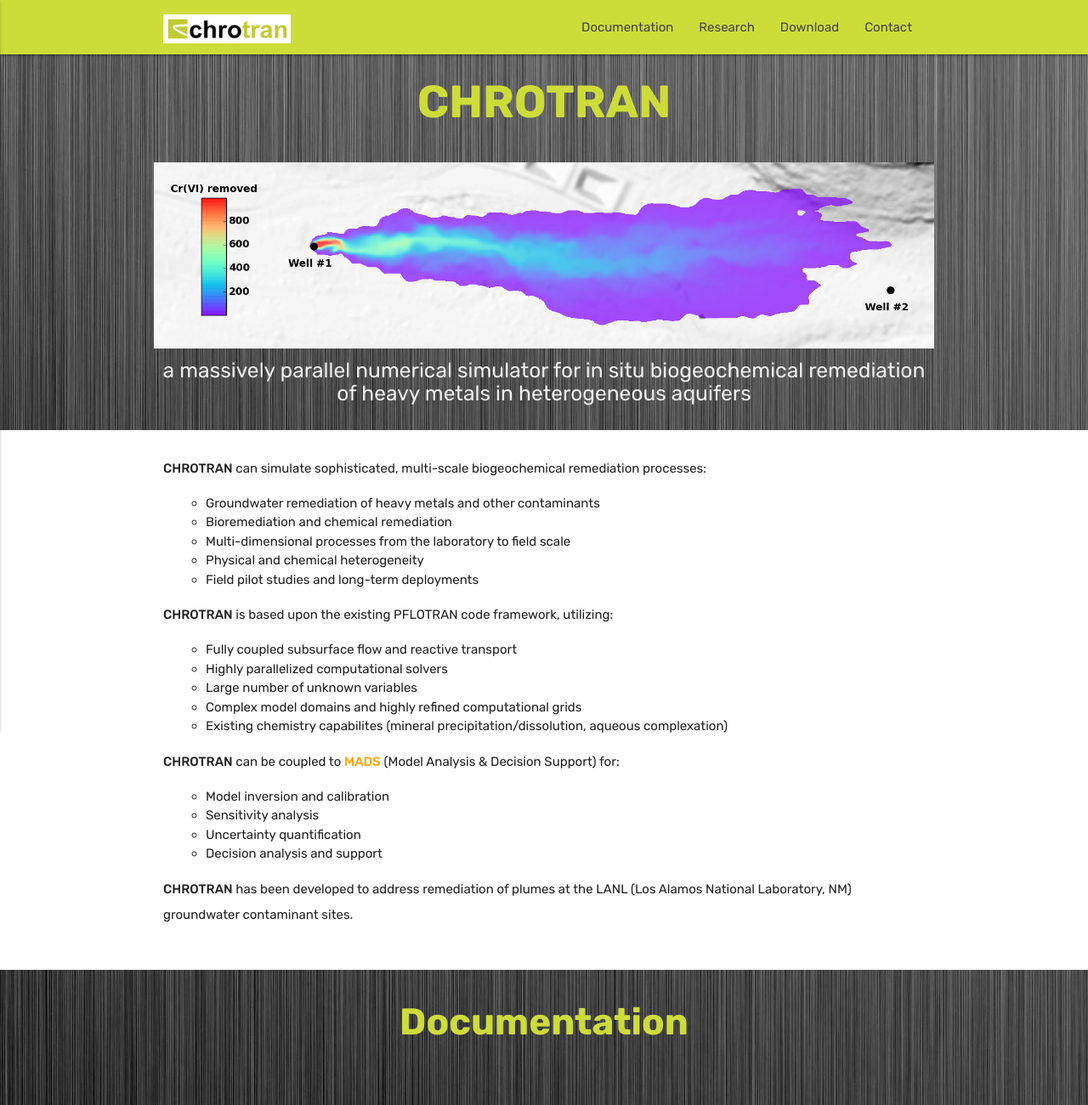
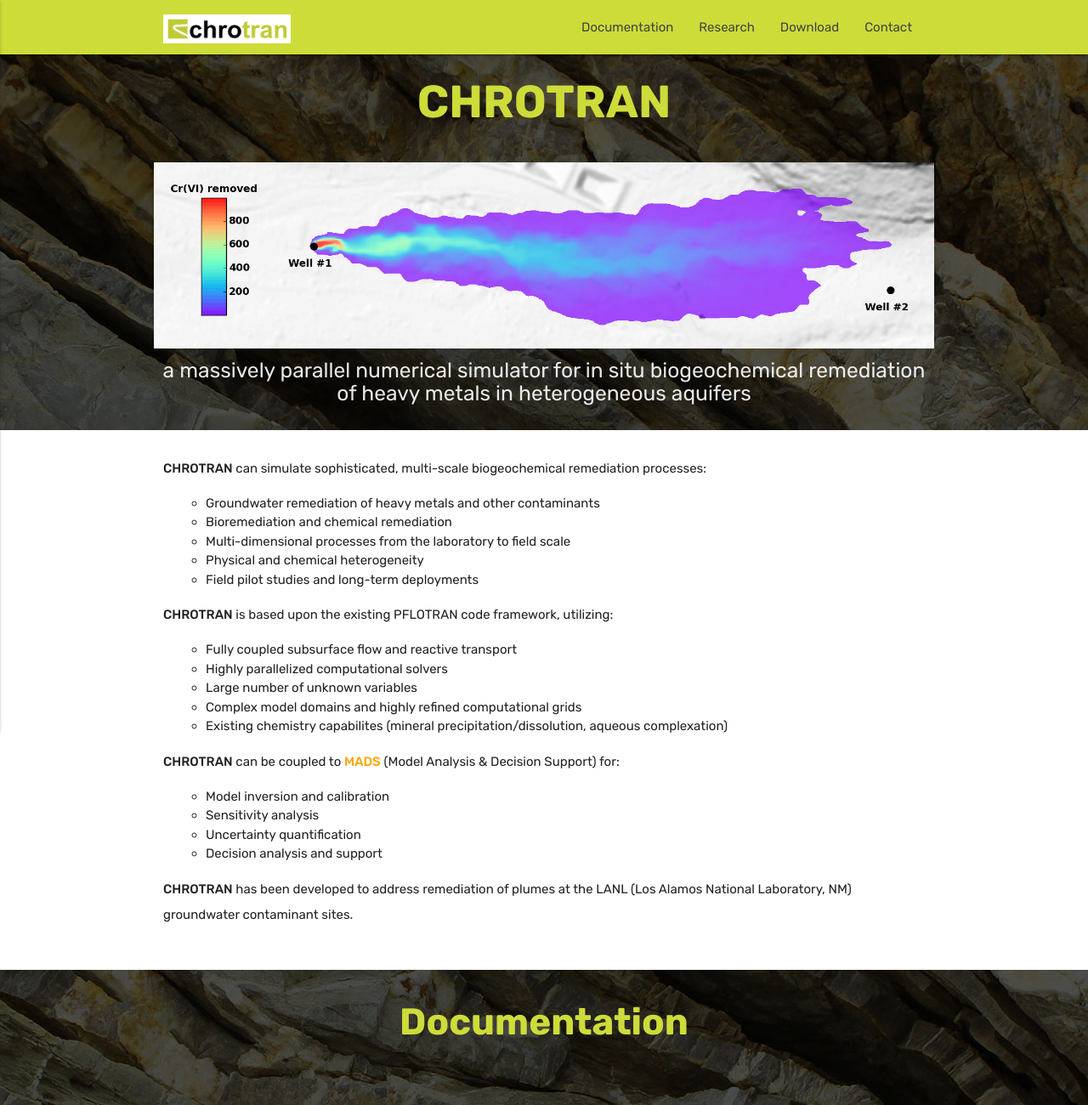
Before and after one commit to chrotran/chrotran.github.io, a plain HTML site: page index.html in a window 1280 px wide. Shown: the top 1300 px of the page at 85% size. Drawn offline with nearby package versions, Linux system fonts and the light colour scheme.

Commit message:
rock background added

```diff
--- a/index.html
+++ b/index.html
@@ -39,7 +39,7 @@
 			<li>
 			<div class="userView">
 				<div class="background">
-					<img src="images/dark.jpg">
+					<img src="images/rock.jpg">
 				</div>
 				<a href="#CHROTRAN"><img src="mads_logos/mads_white_swan_logo.png" width="96"></a>
 				<a href="#!name"><span class="orange-text name">CHROTRAN</span></a>
@@ -63,7 +63,7 @@
 		</div>
 
 	</div>
-	<div class="parallax"><img src="images/dark.jpg" alt="mads_big_logo"></div>
+	<div class="parallax"><img src="images/rock.jpg" alt="mads_big_logo"></div>
 </div>
 
 <div id="pagecontent" class="pagecontent">
@@ -107,7 +107,7 @@
 			</div>
 		</div>
 	</div>
-	<div class="parallax"><img src="images/dark.jpg" alt="mads_big_logo"></div>
+	<div class="parallax"><img src="images/rock.jpg" alt="mads_big_logo"></div>
 </div>
 
 <div id="research" class="container scrollspy">
@@ -160,7 +160,7 @@
 			</div>
 		</div>
 	</div>
-	<div class="parallax"><img src="images/dark.jpg" alt="mads_big_logo"></div>
+	<div class="parallax"><img src="images/rock.jpg" alt="mads_big_logo"></div>
 </div>
 
 <footer class="page-footer lime">
```
Also changed, not shown: images/rock.jpg (added).
